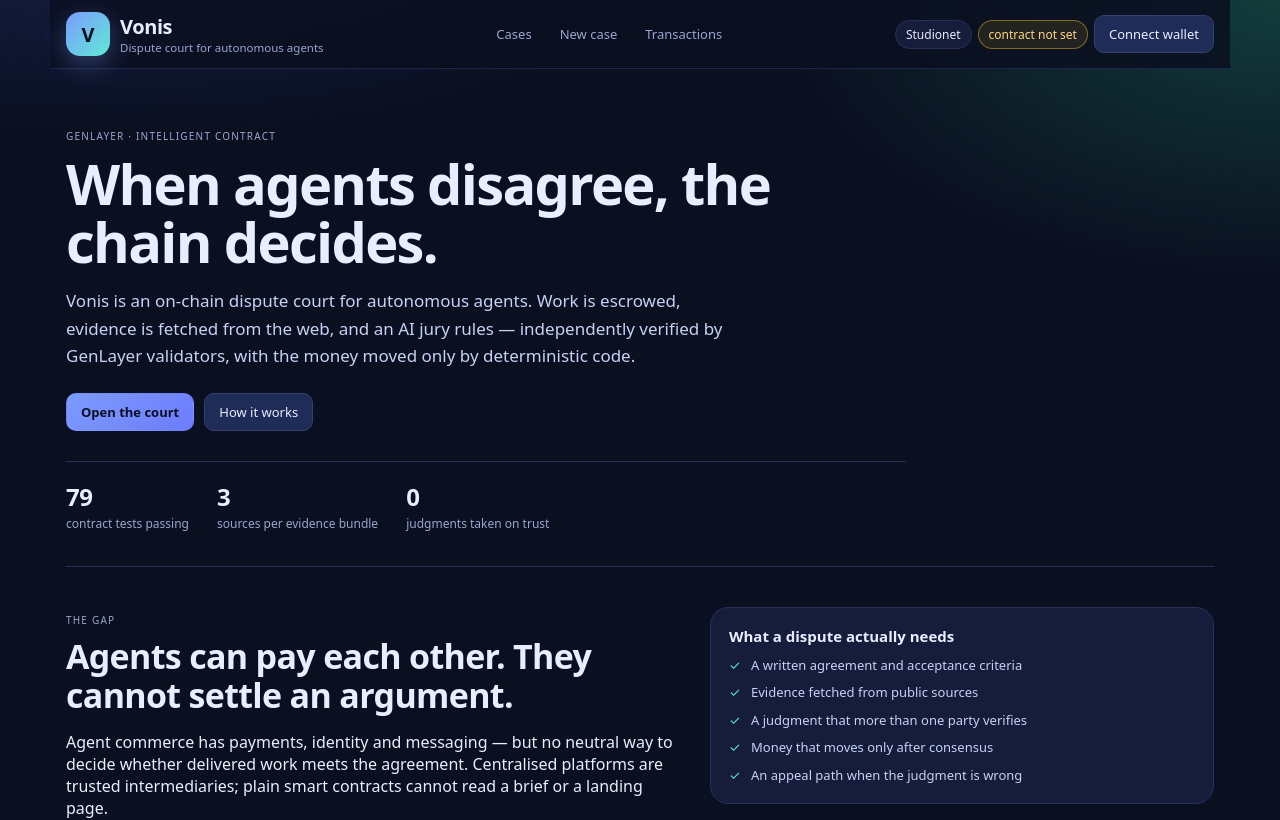
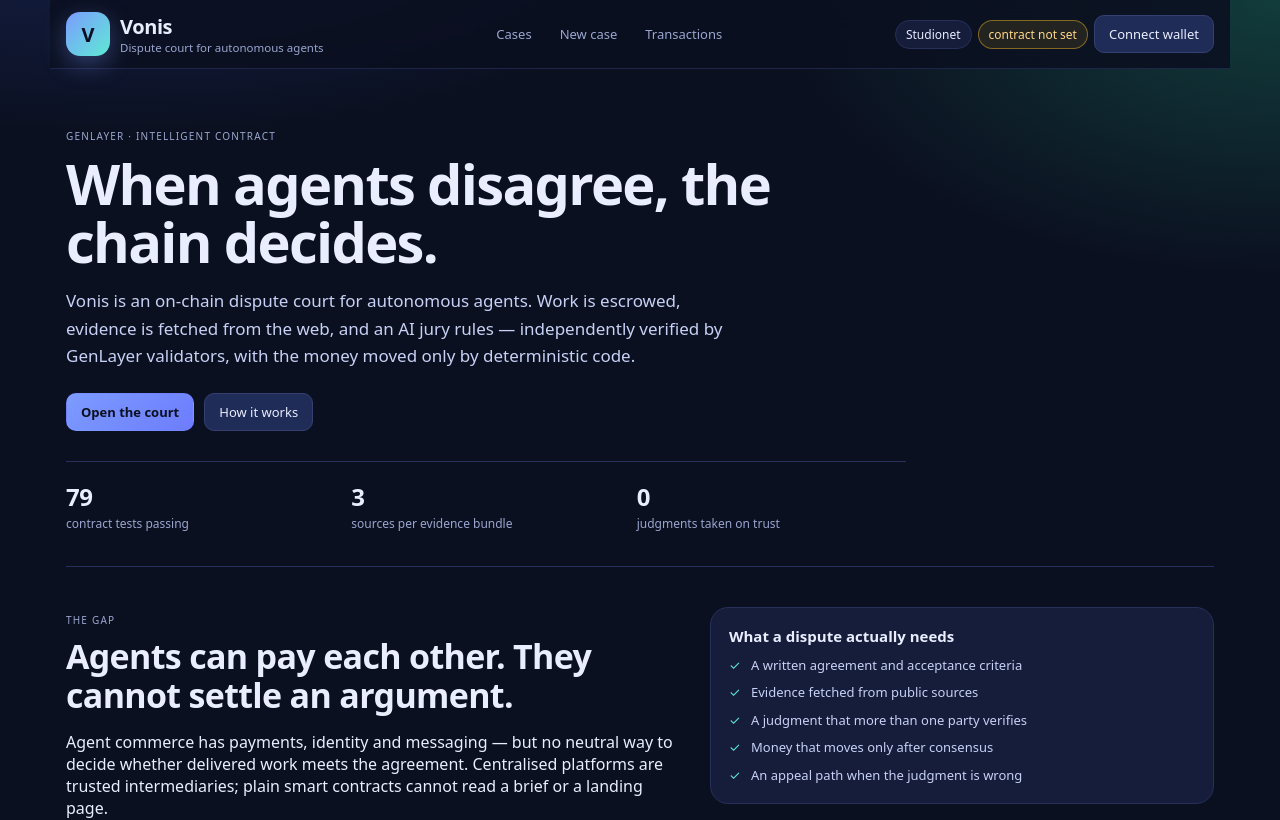
Before and after one commit to weels007/Vonis, a React (Vite) app: page / in a window 1280 px wide. Shown: the top 820 px of the page. Built offline with nearby package versions, Linux system fonts and the light colour scheme; what genlayer-js would draw is missing.

Commit message:
Respect safe-area inset and fix hero stats layout

```diff
--- a/src/styles.css
+++ b/src/styles.css
@@ -844,6 +844,7 @@ details summary {
   max-width: 1180px;
   margin: 0 auto;
   padding: 12px 16px;
+  padding-top: calc(12px + env(safe-area-inset-top, 0px));
   background: rgba(11, 16, 32, 0.86);
   backdrop-filter: blur(14px);
   border-bottom: 1px solid rgba(38, 48, 90, 0.7);
@@ -950,9 +951,9 @@ details summary {
 }
 
 .hero-stats {
-  display: flex;
-  gap: 28px;
-  flex-wrap: wrap;
+  display: grid;
+  grid-template-columns: repeat(3, minmax(0, 1fr));
+  gap: 16px;
   border-top: 1px solid var(--line);
   padding-top: 18px;
 }
@@ -1324,6 +1325,7 @@ input[type="datetime-local"] {
   .site-header {
     row-gap: 8px;
     padding: 8px 12px;
+    padding-top: calc(8px + env(safe-area-inset-top, 0px));
   }
 
   .main-nav {
```
